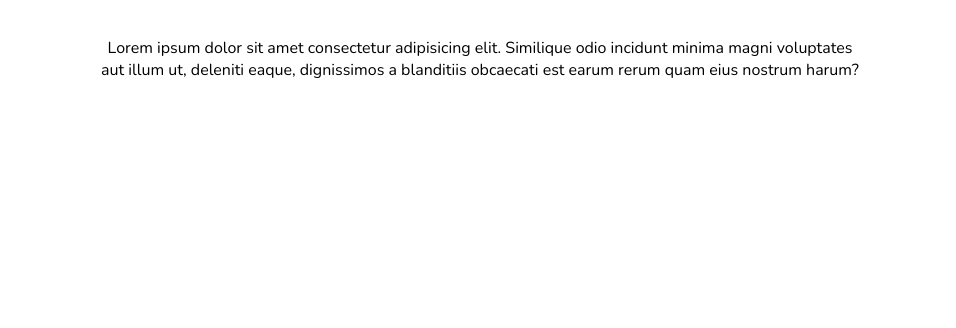
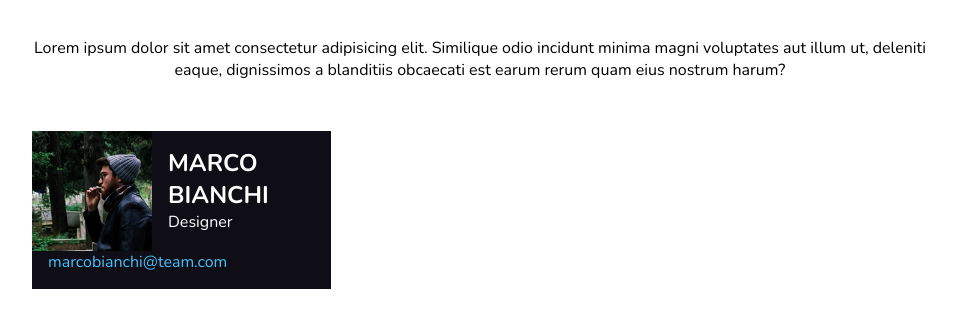
Before and after one commit to FedeViga/html-css-float-cards, a plain HTML site: page index.html in a window 1280 px wide. Shown: the part 86-414 px from the top of the page, without its empty margins (160-1116 px from the left). Drawn offline with nearby package versions, Linux system fonts and the light colour scheme.

Commit message:
creazione prima card

```diff
--- a/css/style.css
+++ b/css/style.css
@@ -5,6 +5,7 @@
     margin: 0;
     box-sizing: border-box;
 }
+/* fine reset */
 
 
 body {
@@ -12,7 +13,7 @@ body {
 }
 
 .container {
-    width: 60%;
+    width: 70%;
     margin: auto;
     padding-top: 40px;
     text-align: center;
@@ -23,3 +24,48 @@ h1 {
     font-weight: 900;
     margin-bottom: 40px;
 }
+
+p {
+    margin-bottom: 50px;
+}
+
+/* clearfix */
+.clearfix::after {
+    content: '';
+    display: table;
+    clear: both;
+}
+/* fine clearfix */
+
+
+/* struttura cards */
+img {
+    width: 120px;
+    float: left;
+    margin-right: 16px;
+}
+
+.row .column {
+    width: calc(100% / 3);
+    float: left;
+}
+
+.column {
+    background-color: #0F0E17;
+    color: white;
+}
+
+.info {
+    text-align: left;
+    padding: 16px;
+    background-color: #0F0E17;
+}
+
+h2 {
+    font-weight: 700;
+}
+
+.email {
+    color: #43C3FB;
+}
+/* fine struttura cards */
--- a/index.html
+++ b/index.html
@@ -26,7 +26,28 @@
        <!-- primo paragrafo -->
        <p>Lorem ipsum dolor sit amet consectetur adipisicing elit. Similique odio incidunt minima magni voluptates aut illum ut, deleniti eaque, dignissimos a blanditiis obcaecati est earum rerum quam eius nostrum harum?</p>
 
+       <!-- struttura a 3 colonne -->
+       <div class="row clearfix">
 
+            <!-- prima card -->
+            <div class="column">
+
+                <img src="./img/male1.png" alt="foto profilo 1">
+
+                <!-- dati targhetta -->
+                <div class="info">
+                    <!-- nome -->
+                    <h2>MARCO BIANCHI</h2>
+
+                    <!-- professione -->
+                    <div class="occupation">Designer</div>
+
+                    <!-- email -->
+                    <div class="email">marcobianchi@team.com</div>
+                </div>
+
+            </div>
+       </div>
     </main>
 
 
```
